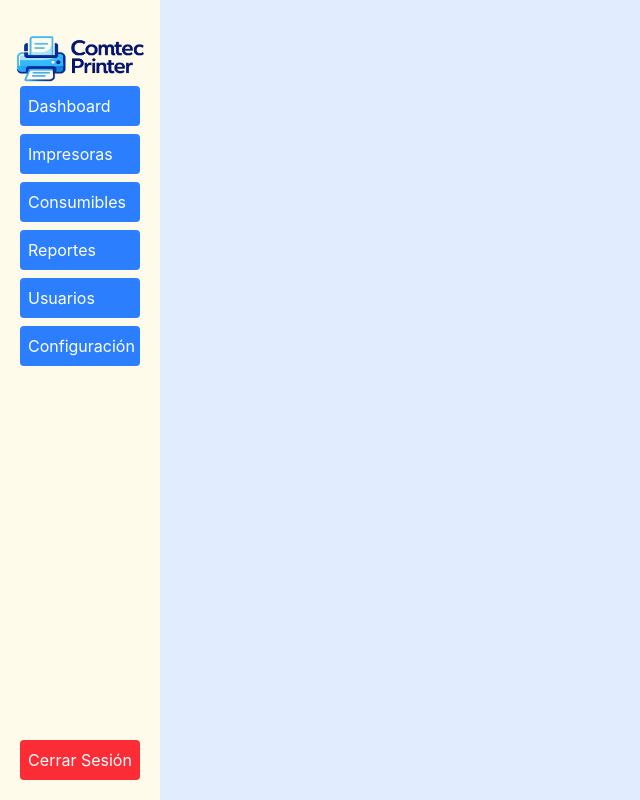
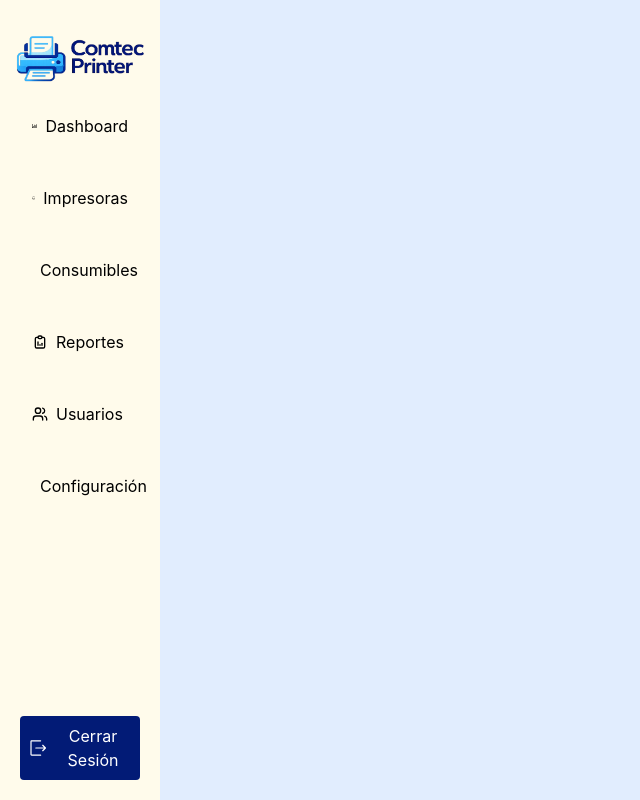
Before and after one commit to LeonardoBohorquez/Comtec---Printer, a React (Vite) app: page /Menu in a window 1280 px wide. Shown: the whole page, without its empty margins (0-640 px from the left). Built offline with nearby package versions, Linux system fonts and the light colour scheme.

Commit message:
Se realiza avances en el menu de monitreo (colores,iconos tec)

```diff
--- a/src/components/Monitoreo/Menu/Menu.jsx
+++ b/src/components/Monitoreo/Menu/Menu.jsx
@@ -1,22 +1,34 @@
 import { Link } from "react-router-dom"
+
+//Imagenes
 import logo from '../../../assets/img/ComtecGlobal.png'
+//Iconos
+import { FaRegChartBar } from "react-icons/fa";
+import { BsPrinter } from "react-icons/bs";
+import { MdOutlineWaterDrop } from "react-icons/md";
+import { TbReportAnalytics } from "react-icons/tb";
+import { LuUsers } from "react-icons/lu";
+import { GoGear } from "react-icons/go";
+import { RxExit } from "react-icons/rx";
+
+
 
 
 function Menu() {
     return (
 
         <nav className="menu bg-amber-50 w-1/8 p-4 h-screen flex flex-col justify-between">
-            <ul className="menu-list flex flex-col mt-5">
+            <ul className="menu-list flex flex-col mt-5 gap-4">
                 <img className="" src={logo} alt="Logo Comtec Global" />
-                <li className=" bg-blue-500 text-white p-2 m-1 rounded cursor-pointer"> <Link to="">Dashboard</Link> </li>
-                <li className=" bg-blue-500 text-white p-2 m-1 rounded cursor-pointer"> <Link to="">Impresoras</Link> </li>
-                <li className=" bg-blue-500 text-white p-2 m-1 rounded cursor-pointer"> <Link to="">Consumibles</Link> </li>
-                <li className=" bg-blue-500 text-white p-2 m-1 rounded cursor-pointer"> <Link to="">Reportes</Link> </li>
-                <li className=" bg-blue-500 text-white p-2 m-1 rounded cursor-pointer"> <Link to="">Usuarios</Link> </li>
-                <li className=" bg-blue-500 text-white p-2 m-1 rounded cursor-pointer"> <Link to="">Configuración</Link> </li>
+                <li className="p-3 m-1 rounded cursor-pointer hover:bg-blue-500 hover:text-white"> <Link to="" className="flex flex-row items-center gap-2 text-md"><FaRegChartBar /> Dashboard</Link> </li>
+                <li className="p-3 m-1 rounded cursor-pointer hover:bg-blue-500 hover:text-white"> <Link to="" className="flex flex-row items-center gap-2 text-md"><BsPrinter  /> Impresoras</Link> </li>
+                <li className="p-3 m-1 rounded cursor-pointer hover:bg-blue-500 hover:text-white"> <Link to="" className="flex flex-row items-center gap-2 text-md"><MdOutlineWaterDrop />Consumibles</Link> </li>
+                <li className="p-3 m-1 rounded cursor-pointer hover:bg-blue-500 hover:text-white"> <Link to="" className="flex flex-row items-center gap-2 text-md"><TbReportAnalytics />Reportes</Link> </li>
+                <li className="p-3 m-1 rounded cursor-pointer hover:bg-blue-500 hover:text-white"> <Link to="" className="flex flex-row items-center gap-2 text-md"><LuUsers />Usuarios</Link> </li>
+                <li className="p-3 m-1 rounded cursor-pointer hover:bg-blue-500 hover:text-white"> <Link to="" className="flex flex-row items-center gap-2 text-md"><GoGear />Configuración</Link> </li>
             </ul>
 
-            <button className="bg-red-500 text-white p-2 m-1 rounded cursor-pointer"> <Link to="/">Cerrar Sesión</Link> </button>
+            <button className="bg-[#021B76] text-white p-2 m-1 rounded cursor-pointer"> <Link to="/" className="flex flex-row items-center gap-2 text-md"><RxExit className="text-2xl" /> Cerrar Sesión</Link> </button>
         </nav>
     )
 }
```
